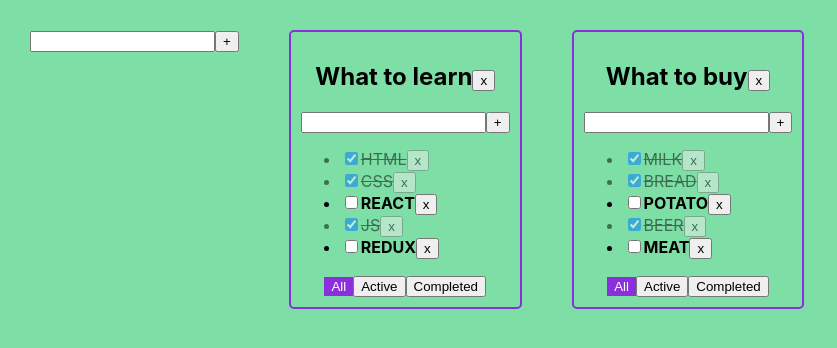
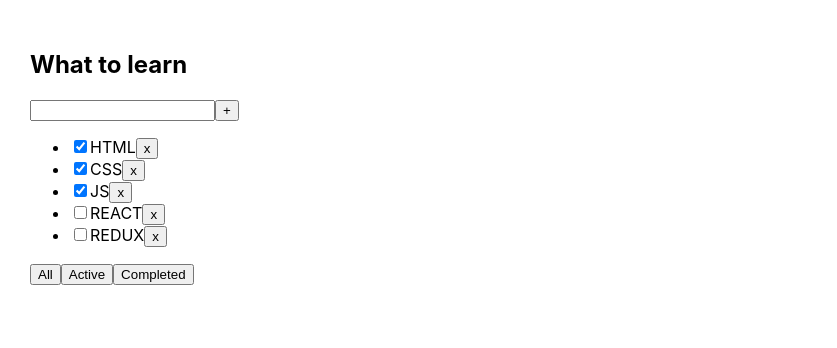
Before and after one commit to igor-minaev/todolist-repeat, a React (Create React App) app: page / in a window 1280 px wide. Shown: the top 348 px of the page, without its empty margins (0-837 px from the left). Built offline with nearby package versions, Linux system fonts and the light colour scheme.

Commit message:
map for tasks

```diff
--- a/package.json
+++ b/package.json
@@ -39,5 +39,9 @@
       "last 1 firefox version",
       "last 1 safari version"
     ]
+  },
+  "devDependencies": {
+    "@types/uuid": "^9.0.8",
+    "uuid": "^9.0.1"
   }
 }
--- a/src/App.css
+++ b/src/App.css
@@ -1,41 +1,8 @@
 .App {
     padding: 30px;
     display: flex;
-    background-color: #7ddea6;
-    height: 100vh;
 }
 
 .App > div {
     margin-right: 50px;
 }
-
-.todolist {
-    height: max-content;
-    padding: 10px;
-    border: 2px solid #8b2fdc;
-    border-radius: 5px;
-    text-align: center;
-}
-
-.list {
-    text-align: left;
-}
-
-.error {
-    border: 1px solid red;
-}
-
-.active {
-    background-color: #8b2fdc;
-    color: white;
-    border: 1px solid #8b2fdc;
-}
-
-.activeTask{
-    font-weight: bolder;
-}
-
-.completedTask{
-    text-decoration: line-through;
-    opacity: 0.5;
-}
--- a/src/App.tsx
+++ b/src/App.tsx
@@ -1,100 +1,26 @@
 import React, {useState} from 'react';
 import './App.css';
-import {TaskType, Todolist} from './components/Todolist';
-import {AddItemForm} from './components/AddItemForm';
+import {v1} from 'uuid';
+import {Todolist} from './components/Todolist';
 
-
-export type FilterType = 'All' | 'Active' | 'Completed'
-export type TodolistType = {
+export type TaskType = {
     id: string
     title: string
-    filter: FilterType
-}
-export type TasksStateType = {
-    [todolistId: string]: TaskType[]
+    isDone: boolean
 }
 
 function App() {
-    const todolistId_1 = crypto.randomUUID()
-    const todolistId_2 = crypto.randomUUID()
-    const [todolists, setTodolists] = useState<TodolistType[]>([
-        {id: todolistId_1, title: 'What to learn', filter: 'All'},
-        {id: todolistId_2, title: 'What to buy', filter: 'All'}
+    const todolistTitle = 'What to learn'
+    const [tasks, setTasks] = useState<TaskType[]>([
+        {id: v1(), title: 'HTML', isDone: true},
+        {id: v1(), title: 'CSS', isDone: true},
+        {id: v1(), title: 'JS', isDone: true},
+        {id: v1(), title: 'REACT', isDone: false},
+        {id: v1(), title: 'REDUX', isDone: false}
     ])
-    const [tasks, setTasks] = useState<TasksStateType>({
-        [todolistId_1]: [
-            {id: crypto.randomUUID(), title: 'HTML', isDone: true},
-            {id: crypto.randomUUID(), title: 'CSS', isDone: true},
-            {id: crypto.randomUUID(), title: 'REACT', isDone: false},
-            {id: crypto.randomUUID(), title: 'JS', isDone: true},
-            {id: crypto.randomUUID(), title: 'REDUX', isDone: false},
-        ],
-        [todolistId_2]: [
-            {id: crypto.randomUUID(), title: 'MILK', isDone: true},
-            {id: crypto.randomUUID(), title: 'BREAD', isDone: true},
-            {id: crypto.randomUUID(), title: 'POTATO', isDone: false},
-            {id: crypto.randomUUID(), title: 'BEER', isDone: true},
-            {id: crypto.randomUUID(), title: 'MEAT', isDone: false},
-        ]
-    })
-
-    const removeTodolist = (todolistId: string) => {
-        setTodolists(todolists.filter(t => t.id !== todolistId))
-        delete tasks[todolistId]
-    }
-    const removeTask = (todolistId: string, taskId: string) => {
-        setTasks({...tasks, [todolistId]: tasks[todolistId].filter(t => t.id !== taskId)})
-    }
-    const changeTodolistFilter = (todolistId: string, filter: FilterType) => {
-        setTodolists(todolists.map(t => t.id === todolistId ? {...t, filter} : t))
-    }
-    const addTask = (todolistId: string, title: string) => {
-        const newTask: TaskType = {
-            id: crypto.randomUUID(),
-            title,
-            isDone: false
-        }
-        setTasks({...tasks, [todolistId]: [newTask, ...tasks[todolistId]]})
-    }
-    const changeTaskStatus = (todolistId: string, taskId: string, isDone: boolean) => {
-        setTasks({...tasks, [todolistId]: tasks[todolistId].map(t => t.id === taskId ? {...t, isDone} : t)})
-    }
-    const addTodolist = (title: string) => {
-        const newTodolistId = crypto.randomUUID()
-        const newTodolist: TodolistType = {
-            id: newTodolistId, title, filter: 'All'
-        }
-        setTodolists([newTodolist, ...todolists])
-        setTasks({...tasks, [newTodolistId]: []})
-    }
-    const changeTaskTitle = (todolistId: string, taskId: string, title: string) => {
-        setTasks({...tasks, [todolistId]: tasks[todolistId].map(t => t.id === taskId ? {...t, title} : t)})
-    }
-    const changeTodolistTitle = (todolistId: string, title: string) => {
-        setTodolists(todolists.map(t => t.id === todolistId ? {...t, title} : t))
-    }
     return (
         <div className="App">
-            <AddItemForm addItem={addTodolist}/>
-            {todolists.length
-                ? todolists.map(t => {
-                        return <Todolist
-                            key={t.id}
-                            id={t.id}
-                            filter={t.filter}
-                            title={t.title}
-                            tasks={tasks[t.id]}
-                            removeTask={removeTask}
-                            changeTodolistFilter={changeTodolistFilter}
-                            addTask={addTask}
-                            changeTaskStatus={changeTaskStatus}
-                            removeTodolist={removeTodolist}
-                            changeTaskTitle={changeTaskTitle}
-                            changeTodolistTitle={changeTodolistTitle}/>
-                    }
-                )
-                : <p>Create new todolist</p>
-            }
+            <Todolist title={todolistTitle} tasks={tasks}/>
         </div>
     )
 }
--- a/src/components/AddItemForm.tsx
+++ /dev/null
@@ -1,35 +0,0 @@
-import React, {ChangeEvent, KeyboardEvent, useState} from 'react';
-import {Button} from './Button';
-
-type AddItemFormType = {
-    addItem: (title: string) => void
-}
-
-export const AddItemForm: React.FC<AddItemFormType> = ({addItem}) => {
-    const [itemTitle, setItemTitle] = useState('')
-    const [error, setError] = useState(false)
-    const addItemHandler = () => {
-        const trimmedTitle = itemTitle.trim()
-        if (trimmedTitle) {
-            addItem(trimmedTitle)
-        } else {
-            setError(true)
-        }
-        setItemTitle('')
-    }
-    const onChangeHandler = (e: ChangeEvent<HTMLInputElement>) => {
-        error && setError(false)
-        setItemTitle(e.currentTarget.value)
-    }
-    const onKeyDownHandler = (e: KeyboardEvent<HTMLInputElement>) => e.key === 'Enter' && addItemHandler()
-    const errorMessage = error && <p style={{color: 'red'}}>Title is required!</p>
-    const errorInput = error ? 'error' : ''
-    return (
-        <div>
-            <input className={errorInput} value={itemTitle} onChange={onChangeHandler}
-                   onKeyDown={onKeyDownHandler}/>
-            <Button name="+" onClick={addItemHandler}/>
-            {errorMessage}
-        </div>
-    );
-};
--- a/src/components/Button.tsx
+++ /dev/null
@@ -1,15 +0,0 @@
-import React from 'react';
-
-type ButtonType = {
-    name: string
-    onClick: () => void
-    className?: string
-}
-
-export const Button: React.FC<ButtonType> = props => {
-    const {name, onClick, className, ...restProps} = props
-    const onClickHandler = () => onClick()
-    return (
-        <button className={className} onClick={onClickHandler}>{name}</button>
-    );
-};
--- a/src/components/EditableSpan.tsx
+++ /dev/null
@@ -1,22 +0,0 @@
-import React, {ChangeEvent, useState} from 'react';
-
-type PropsType = {
-    oldTitle: string
-    onClick: (newTitle: string) => void
-}
-
-export const EditableSpan = (props: PropsType) => {
-    const [newTitle, setNewTitle] = useState(props.oldTitle)
-    const [edit, setEdit] = useState(false)
-    const onChangeHandler = (e: ChangeEvent<HTMLInputElement>) => setNewTitle(e.currentTarget.value)
-    const editHandler = () => {
-        setEdit(!edit)
-        edit && changeTitle()
-    }
-    const changeTitle = () => props.onClick(newTitle)
-    return (
-        edit
-            ? <input value={newTitle} onBlur={editHandler} onChange={onChangeHandler} autoFocus/>
-            : <span onDoubleClick={editHandler}>{props.oldTitle}</span>
-    );
-};
--- a/src/components/Task.tsx
+++ /dev/null
@@ -1,25 +0,0 @@
-import React, {ChangeEvent} from 'react';
-import {TaskType} from './Todolist';
-import {Button} from './Button';
-import {EditableSpan} from './EditableSpan';
-
-type PropsType = TaskType & {
-    removeTask: (taskId: string) => void
-    changeTaskStatus: (taskId: string, isDone: boolean) => void
-    changeTaskTitle: (taskId: string, title: string) => void
-}
-
-export const Task: React.FC<PropsType> = props => {
-    const {id, title, isDone, removeTask, changeTaskStatus, changeTaskTitle, ...restProps} = props
-    const removeTaskHandler = () => removeTask(id)
-    const onChangeHandler = (e: ChangeEvent<HTMLInputElement>) => changeTaskStatus(id, e.currentTarget.checked)
-    const changeTaskTitleHandler = (title: string) => changeTaskTitle(id, title)
-    return (
-        <li className={isDone ? 'completedTask' : 'activeTask'}>
-            <input type="checkbox" checked={isDone} onChange={onChangeHandler}/>
-            {/*<span >{title}</span>*/}
-            <EditableSpan oldTitle={title} onClick={changeTaskTitleHandler}/>
-            <Button name="x" onClick={removeTaskHandler}/>
-        </li>
-    );
-};
--- a/src/components/Todolist.tsx
+++ b/src/components/Todolist.tsx
@@ -1,90 +1,39 @@
 import React from 'react';
-import {Task} from './Task';
-import {Button} from './Button';
-import {FilterType} from '../App';
-import {AddItemForm} from './AddItemForm';
-import {EditableSpan} from './EditableSpan';
+import {TaskType} from '../App';
 
-type TodolistType = {
-    id: string
-    filter: FilterType
+
+type TodolistPropsType = {
     title: string
     tasks: TaskType[]
-    removeTask: (todolistId: string, taskId: string) => void
-    changeTodolistFilter: (todolistId: string, filter: FilterType) => void
-    addTask: (todolistId: string, title: string) => void
-    changeTaskStatus: (todolistId: string, taskId: string, isDone: boolean) => void
-    removeTodolist: (todolistId: string) => void
-    changeTaskTitle: (todolistId: string, taskId: string, title: string) => void
-    changeTodolistTitle: (todolistId: string, title: string) => void
 }
 
-export type TaskType = {
-    id: string
-    title: string
-    isDone: boolean
-}
+export const Todolist: React.FC<TodolistPropsType> = (props) => {
+    const {title, tasks, ...restProps} = props
 
-export const Todolist: React.FC<TodolistType> = props => {
-    const {
-        id,
-        filter,
-        title,
-        tasks,
-        removeTask,
-        changeTodolistFilter,
-        addTask,
-        changeTaskStatus,
-        removeTodolist,
-        changeTaskTitle,
-        changeTodolistTitle,
-        ...restProps
-    } = props
+    const mappedTasks: JSX.Element[] = tasks.map(task => (
+        <li key={task.id}>
+            <input type="checkbox" checked={task.isDone}/>
+            <span>{task.title}</span>
+            <button>x</button>
+        </li>
+    ))
 
+    const tasksForRender: JSX.Element = tasks.length ?
+        <ul>{mappedTasks}</ul> :
+        <p>Your todolist is empty!</p>
 
-    const getFilteredTasks = (tasks: TaskType[], filter: FilterType): TaskType[] => {
-        switch (filter) {
-            case 'Active':
-                return tasks.filter(t => !t.isDone)
-            case 'Completed':
-                return tasks.filter(t => t.isDone)
-            default:
-                return tasks
-
-        }
-    }
-    const tasksForTodolist = getFilteredTasks(tasks, filter)
-    const removeTaskHandler = (taskId: string) => removeTask(id, taskId)
-    const changeTaskStatusHandler = (taskId: string, isDone: boolean) => changeTaskStatus(id, taskId, isDone)
-    const changeTaskTitleHandler = (taskId: string, title: string) => changeTaskTitle(id, taskId, title)
-    const mappedTasks: JSX.Element[] = tasksForTodolist.map(task => {
-        return <Task key={task.id} {...task} removeTask={removeTaskHandler} changeTaskStatus={changeTaskStatusHandler}
-                     changeTaskTitle={changeTaskTitleHandler}/>
-    })
-    const tasksForRender: JSX.Element = tasks.length
-        ? <ul className="list">{mappedTasks}</ul>
-        : <p>Your todolist is empty!</p>
-
-    const changeFilterHandler = (filter: FilterType) => changeTodolistFilter(id, filter)
-
-    const removeTodolistHandler = () => removeTodolist(id)
-    const addTaskHandler = (title: string) => addTask(id, title)
-    const changeTodolistTitleHandler = (title: string) => changeTodolistTitle(id, title)
     return (
-        <div className="todolist">
-            <h2>
-                <EditableSpan oldTitle={title} onClick={changeTodolistTitleHandler}/>
-                <Button name="x" onClick={removeTodolistHandler}/>
-            </h2>
-            <AddItemForm addItem={addTaskHandler}/>
+        <div>
+            <h2>{title}</h2>
+            <div>
+                <input/>
+                <button>+</button>
+            </div>
             {tasksForRender}
             <div>
-                <Button className={filter === 'All' ? 'active' : ''} name="All"
-                        onClick={() => changeFilterHandler('All')}/>
-                <Button className={filter === 'Active' ? 'active' : ''} name="Active"
-                        onClick={() => changeFilterHandler('Active')}/>
-                <Button className={filter === 'Completed' ? 'active' : ''} name="Completed"
-                        onClick={() => changeFilterHandler('Completed')}/>
+                <button>All</button>
+                <button>Active</button>
+                <button>Completed</button>
             </div>
         </div>
     );
```
Also changed, not shown: 1 other file (tests, documents, lock files or other folders).
